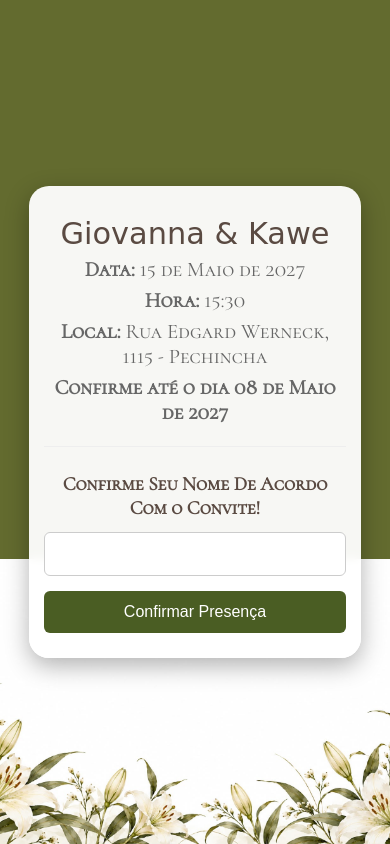
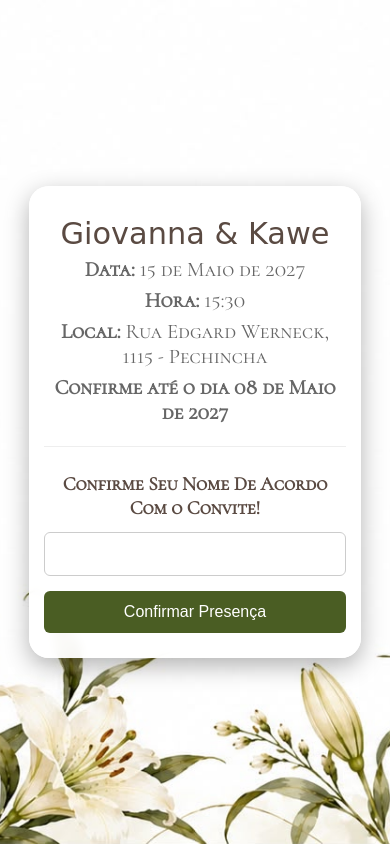
Before and after one commit to KaweAugusto/Site-de-Confirma-o, a PHP site: page / in a window 390 px wide. Run offline with PHP 8.4, Linux system fonts and the light colour scheme; some web fonts are replaced.

```diff
--- a/index.php
+++ b/index.php
@@ -109,7 +109,7 @@ if ($_SERVER["REQUEST_METHOD"] == "POST") {
             font-family: 'Georgia', serif;
             text-align: center;
             background-image: url("static/fundo-flores.png.jpeg");
-            background-size: 100% auto; /* Afasta o zoom e adapta a largura exata da imagem */
+            background-size: cover;
             background-position: center bottom;
             background-repeat: no-repeat;
             background-attachment: fixed;
@@ -144,7 +144,7 @@ if ($_SERVER["REQUEST_METHOD"] == "POST") {
             font-weight: normal;
             margin-bottom: 0px;
             margin-top: 5px;
-            white-space: nowrap;
+            white-space: nowrap; /* Impede que o nome quebre de linha no PC */
         }
 
         .info {
@@ -211,11 +211,8 @@ if ($_SERVER["REQUEST_METHOD"] == "POST") {
 
         /* Ajustes exatos para telemóveis */
         @media (max-width: 600px) {
-            body {
-                background-size: 130% auto; /* Menos zoom no telemóvel para mostrar mais flores */
-            }
             h1 {
-                font-size: 1.9em;
+                font-size: 1.9em; /* Reduz na medida certa para garantir uma linha só no telemóvel */
             }
             .container {
                 padding: 25px 15px;
```
